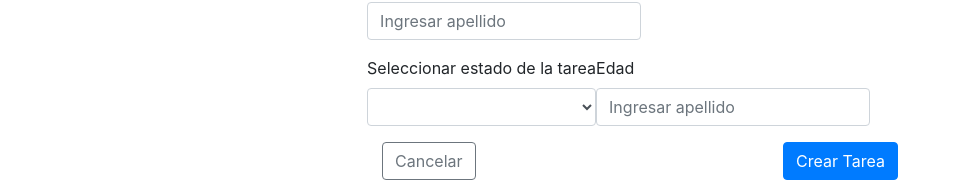
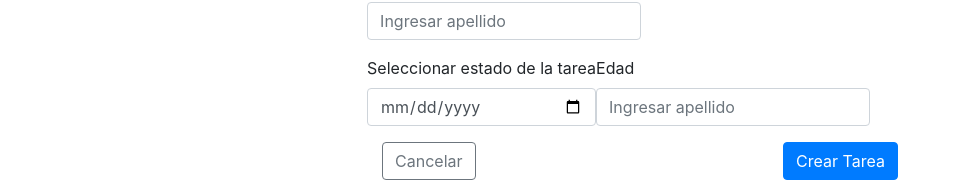
Before and after one commit to nestorguio7/proyecto-angular-Nestor, an Angular app: page /nuevo in a window 1280 px wide. Shown: the part 172-354 px from the top of the page, without its empty margins (0-959 px from the left). Built offline with nearby package versions, Linux system fonts and the light colour scheme.

Commit message:
input type date

```diff
--- a/src/app/nuevo/nuevo.component.html
+++ b/src/app/nuevo/nuevo.component.html
@@ -30,7 +30,13 @@
         <div class="control">
           <div class="select is-info">
             <label class="label">Seleccionar estado de la tarea</label>
-            <select
+            <input
+              class="form-control"
+              type="date"
+              placeholder="Ingresar apellido "
+              formControlName="apellido"
+            />
+            <!-- <select
               class="form-control"
               formControlName="status"
               ng-model="porDefault"
@@ -38,7 +44,7 @@
               <option [ngValue]="type" *ngFor="let type of types">{{
                 type
               }}</option>
-            </select>
+            </select> -->
           </div>
         </div>
       </div>
--- a/src/app/nuevo/nuevo.component.ts
+++ b/src/app/nuevo/nuevo.component.ts
@@ -33,6 +33,6 @@ export class NuevoComponent implements OnInit {
   }
 
   volver() {
-    this.router.navigate(["/tareas"]);
+    this.router.navigate(["/"]);
   }
 }
```
